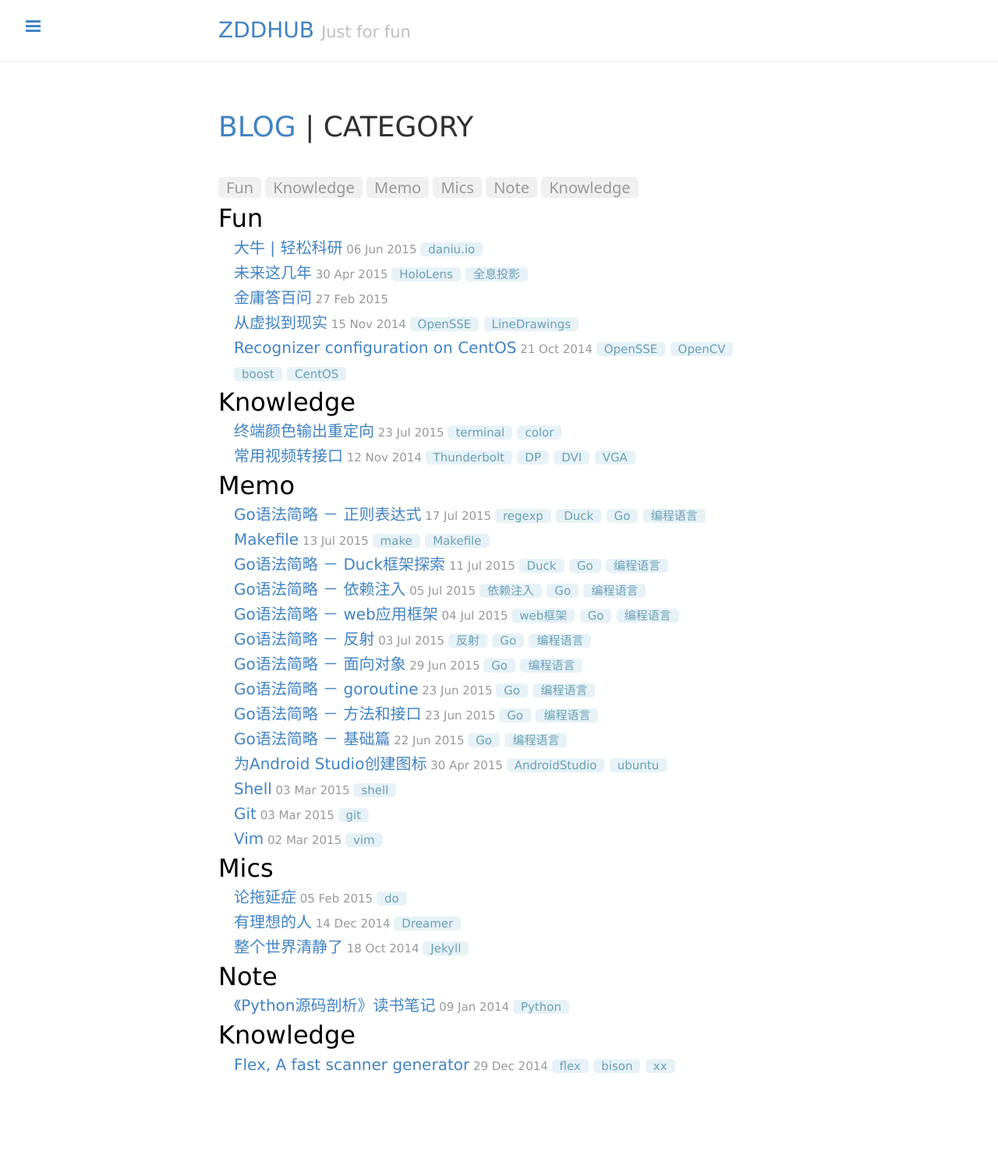
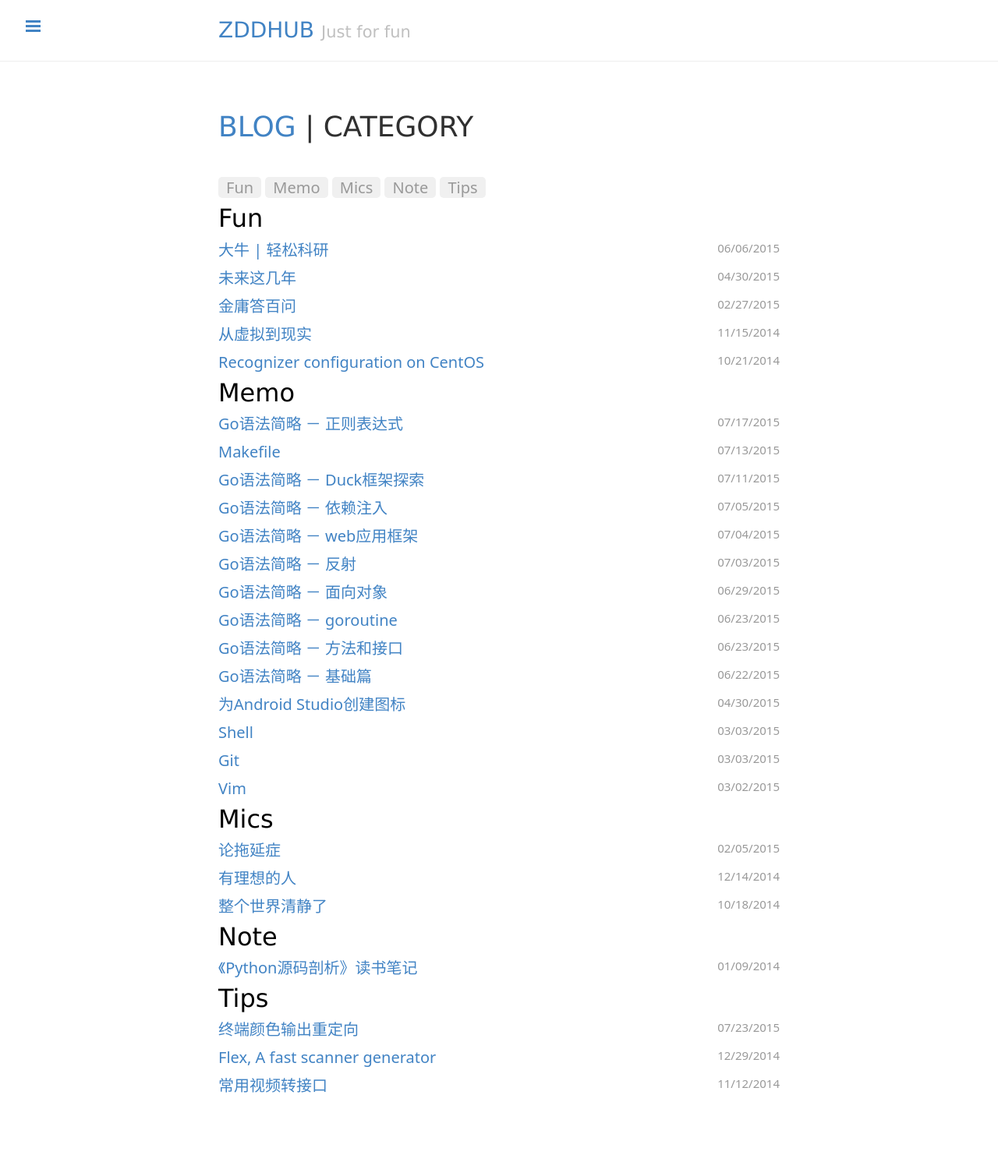
Before and after one commit to zddhub/zddhub.github.io, a Jekyll site: the page built from category/index.html, in a window 1280 px wide. Shown: the whole page at 78% size. Built offline with Jekyll 4.4.1, drawn with Linux system fonts in a browser that asks for light colours; Markdown is read by kramdown in place of the engine named in the settings; before the commit the page ends 1463 px from its top, so only the background shows below that.

Commit message:
Adjust blog style

```diff
--- a/_posts/2014-11-12-video-interface.md
+++ b/_posts/2014-11-12-video-interface.md
@@ -1,7 +1,7 @@
 ---
 layout: post
 title: 常用视频转接口
-category: Knowledge
+category: Tips
 tags: Thunderbolt DP DVI VGA
 ---
 
--- a/_posts/2014-12-29-flex-a-fast-scanner-generator.md
+++ b/_posts/2014-12-29-flex-a-fast-scanner-generator.md
@@ -1,7 +1,7 @@
 ---
 layout: post
 title: Flex, A fast scanner generator
-category: knowledge
+category: Tips
 tags: flex bison xx
 ---
 
--- a/_posts/2015-07-23-terminal-color.md
+++ b/_posts/2015-07-23-terminal-color.md
@@ -1,7 +1,7 @@
 ---
 layout: post
 title: "终端颜色输出重定向"
-category: Knowledge
+category: Tips
 tags: "terminal color"
 ---
 
--- a/category/index.html
+++ b/category/index.html
@@ -22,12 +22,13 @@ title: Category
       <ul class="zddhub-category-list">
       {% for post in cat[1] %}
           <li>
-            <h3>
-              <a href="{{ post.url }}">{{ post.title }}<small> {{ post.date | date_to_string }} </small></a>
-              {% for tag in post.tags %}
+            <p>
+              <a href="{{ post.url }}">{{ post.title }}</a>
+              <small class="zddhub-float-right">{{ post.date | date: "%m/%d/%Y" }} </small>
+            </p>
+<!--               {% for tag in post.tags %}
                 <span class="zddhub-tag-mark">{{ tag }}</span>
-              {% endfor %}
-            </h3>
+              {% endfor %} -->
           </li>
       {% endfor %}
       </ul>
--- a/public/css/typo.css
+++ b/public/css/typo.css
@@ -61,7 +61,7 @@ blockquote {
 /*  font-weight: 400;*/
 /*  border-left: 1px solid #1abc9c;*/
   padding-left: 1em;
-  margin: 1em 3em 1em 1em;
+  margin: 1em 0em 1em 0em;
 }
 
 @media only screen and ( max-width: 640px ) {
--- a/public/css/zddhub.css
+++ b/public/css/zddhub.css
@@ -16,6 +16,9 @@
   font-size: 13px;
 }
 
+.zddhub-float-right {
+  float: right;
+}
 
 .zddhub-index-bg {
   text-align: center;
@@ -143,12 +146,11 @@ padding-bottom: 2rem;
 border-top: 1px solid #eee;
 }*/
 .zddhub-category-list {
-  padding-left: 1rem;
   list-style: none;
 }
 .zddhub-category-list h3 {
   line-height: 1.5rem;
-  font-size: 1rem;
+  font-size: 1.0rem;
   margin-top: 0;
 }
 .zddhub-category-list li small {
```
